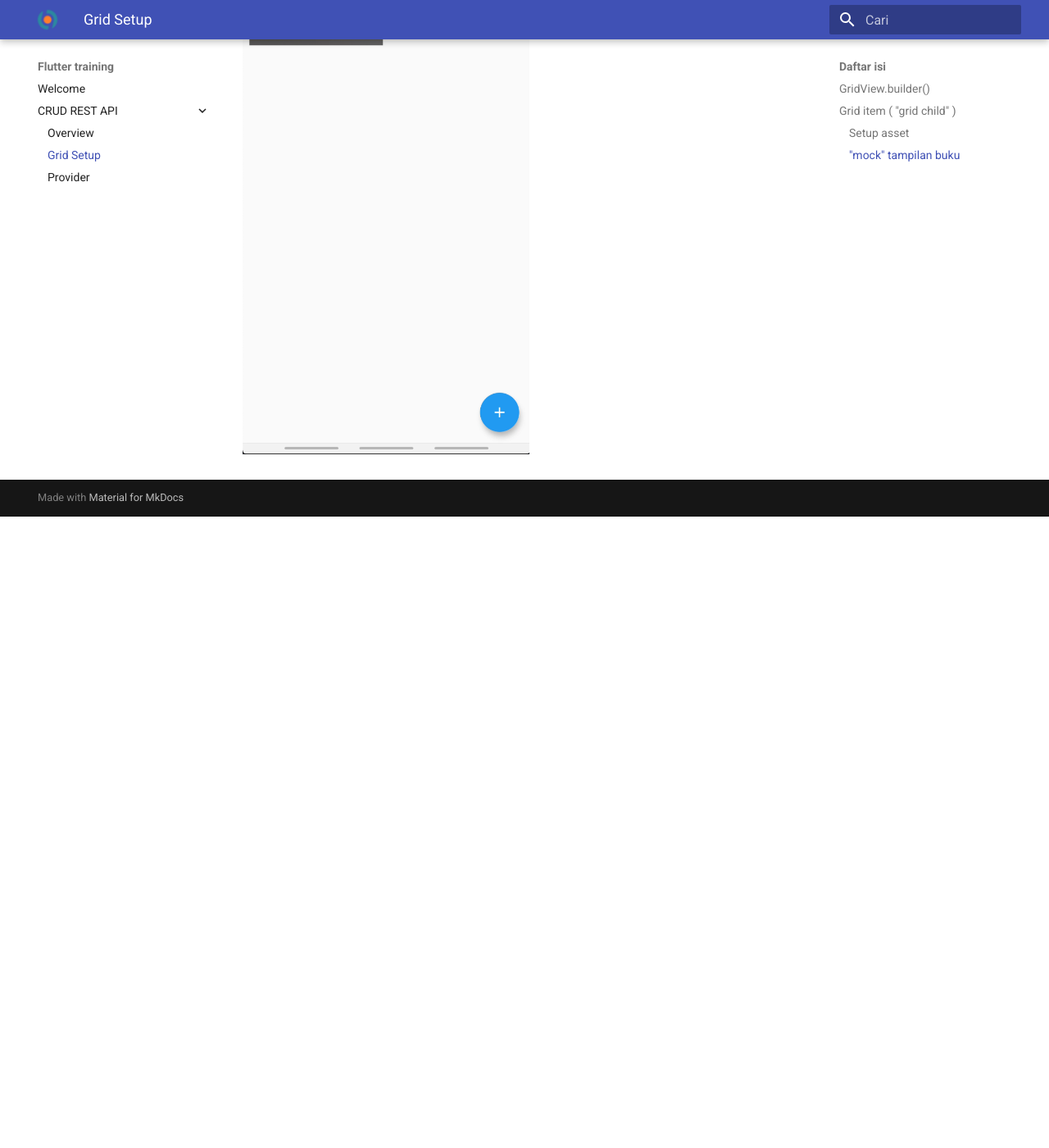
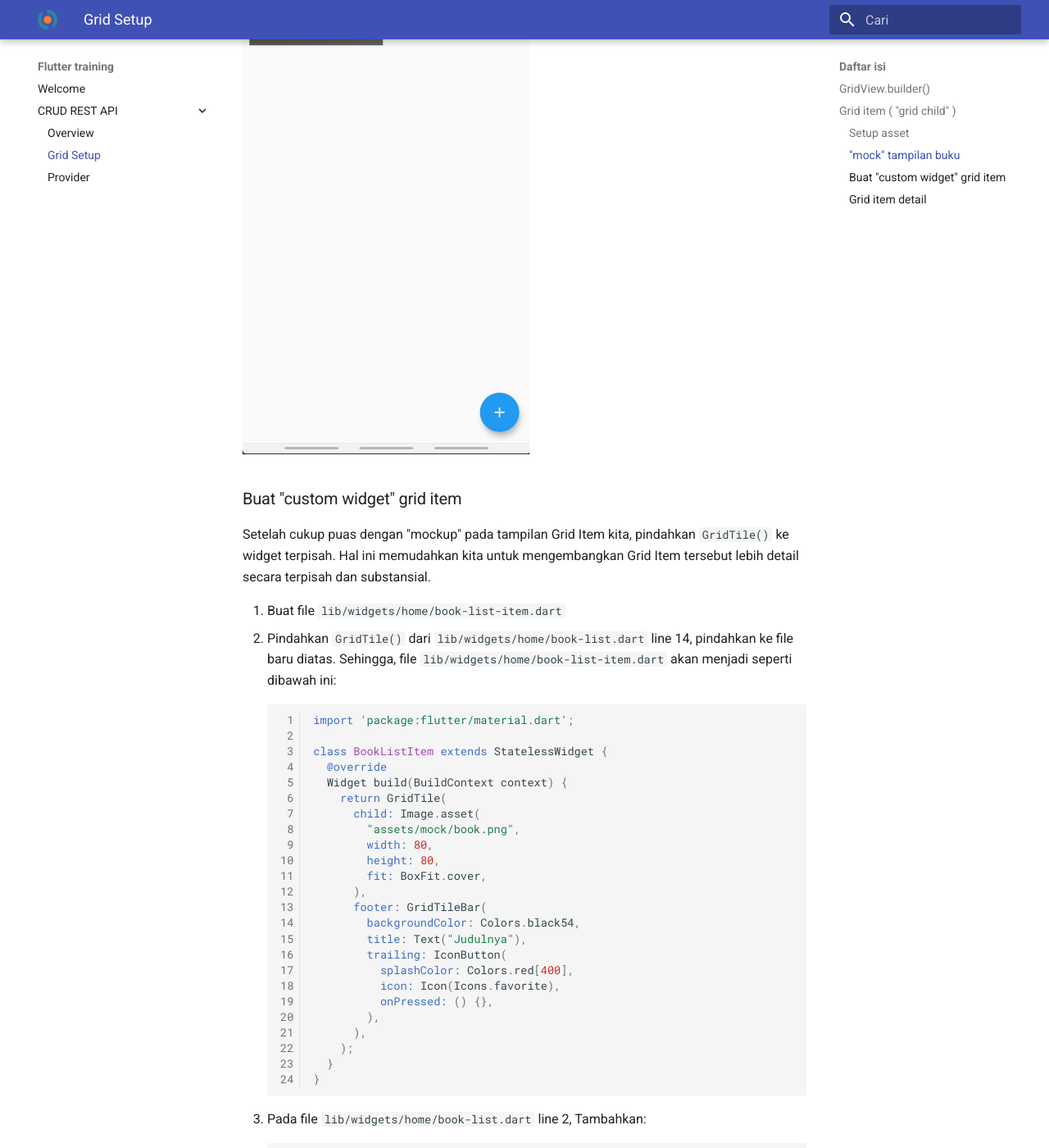
Before and after one commit to BIQDev/flutter-training-docs, an MkDocs documentation site: the page built from docs/crud-rest-api/grid-setup.md, in a window 1280 px wide and 1400 px high, scrolled down 2010 px. Shown: the whole window at 82% size. Built offline with MkDocs 1.6.1 and Material for MkDocs 9.7.7, drawn with Linux system fonts in a browser that asks for light colours; before the commit the page ends 2640 px from its top, so only the background shows below that; some of the changed text lies outside the part shown.

Commit message:
Done with grid setup

````diff
--- a/docs/crud-rest-api/grid-setup.md
+++ b/docs/crud-rest-api/grid-setup.md
@@ -55,3 +55,81 @@ Kita hapus dan ubah dengan widget `GridTile` sebagai berikut:
 Simpan, dan seharusnya, setelah selesai "hot reload" kita mendapatkan tampilan seperti berikut ini:
 
 ![Grid item preview](../assets/images/crud/crud-1.2.png){: style="height:auto;width:350px"}
+
+### Buat "custom widget" grid item
+Setelah cukup puas dengan "mockup" pada tampilan Grid Item kita, pindahkan `GridTile()` ke widget terpisah. Hal ini memudahkan kita untuk mengembangkan Grid Item tersebut lebih detail secara terpisah dan substansial.
+
+1. Buat file `lib/widgets/home/book-list-item.dart`
+1. Pindahkan `GridTile()` dari `lib/widgets/home/book-list.dart` line 14, pindahkan ke file baru diatas. Sehingga, file `lib/widgets/home/book-list-item.dart` akan menjadi seperti dibawah ini:
+
+    ```dart linenums="1"
+    import 'package:flutter/material.dart';
+
+    class BookListItem extends StatelessWidget {
+      @override
+      Widget build(BuildContext context) {
+        return GridTile(
+          child: Image.asset(
+            "assets/mock/book.png",
+            width: 80,
+            height: 80,
+            fit: BoxFit.cover,
+          ),
+          footer: GridTileBar(
+            backgroundColor: Colors.black54,
+            title: Text("Judulnya"),
+            trailing: IconButton(
+              splashColor: Colors.red[400],
+              icon: Icon(Icons.favorite),
+              onPressed: () {},
+            ),
+          ),
+        );
+      }
+    }
+
+    ```
+
+1. Pada file `lib/widgets/home/book-list.dart` line 2, Tambahkan:
+
+    ```dart linenums="1" hl_lines="2"
+    import 'package:flutter/material.dart';
+    import 'package:perpus/widgets/home/book-list-item.dart';
+
+    class BookList extends StatefulWidget {
+    ...
+    ```
+   Kemudian line 15 menjadi
+   ```dart linenums="15"
+         itemBuilder: (ctx, i) => BookListItem(),
+   ```
+
+### Grid item detail
+Pada bagian ini kita akan memberikan sedikit detail pada "grid item" kita. Terutama untuk tujuan navigasi yang berkaitan dengan CRUD, yaitu pada bagian *update* dan *delete*
+
+Beralih kembali ke file `lib/widgets/home/book-list-item.dart` buat baris baru setelah baris ke-12. Pada baris ke-13, masukkan kode berikut:
+
+```dart linenums="13"
+      header: Row(
+        mainAxisAlignment: MainAxisAlignment.end,
+        children: [
+          IconButton(
+            splashColor: Colors.orange[100],
+            color: Colors.deepOrangeAccent,
+            icon: Icon(Icons.edit),
+            onPressed: () {},
+          ),
+          IconButton(
+            color: Colors.redAccent,
+            icon: Icon(Icons.delete),
+            onPressed: () {},
+          ),
+        ],
+      ),
+```
+
+Akan muncul 2 tombol pada bagian *header* dari "grid item" seperti pada screenshot berikut:
+
+![Grid item header](../assets/images/crud/crud-1.3.png){: style="width: 350px; height: auto;"}
+
+Saat ini tombolnya masih belum memiliki fungsi apa pun, segera kita akan mem-*bind* fungsi *update* dan *delete* ke tombol tersebut.
````
Also changed, not shown: docs/assets/images/crud/crud-1.3.png (added).
